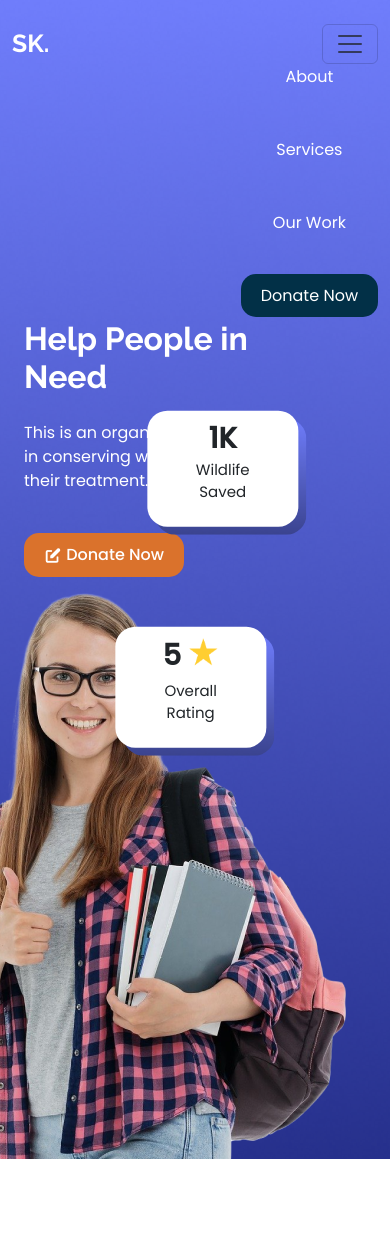
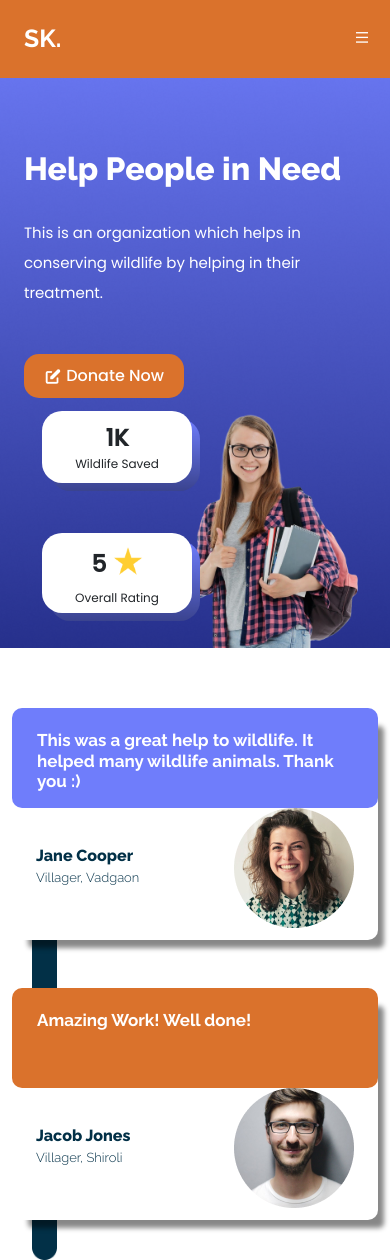
Before and after one commit to Vikash8541/demo, a plain HTML site: page index.html in a window 390 px wide. Shown: the top 1260 px of the page. Drawn offline with nearby package versions, Linux system fonts and the light colour scheme.

Commit message:
Final Commit

```diff
--- a/index.html
+++ b/index.html
@@ -10,6 +10,7 @@
     <link
         href="https://fonts.googleapis.com/css2?family=Poppins:wght@100;200;300;400;500&family=Raleway:wght@100;200;300;500;600;700;800&display=swap"
         rel="stylesheet">
+    <link href="https://cdn.jsdelivr.net/npm/remixicon@3.7.0/fonts/remixicon.css" rel="stylesheet">
     <link rel="stylesheet" href="style.css">
 </head>
 
@@ -18,7 +19,7 @@
     <div class="wrapper">
 
         <!-- Header work start -->
-        <!-- <header class="bg-primary d-flex align-items-center justify-content-center py-4">
+        <header class="d-flex align-items-center justify-content-center py-4">
             <div class="container row align-items-center justify-content-between">
                 <div class="col-lg-6 col-md-6 col-sm-12">
                     <div class="logo">
@@ -26,7 +27,7 @@
                     </div>
                 </div>
                 <ul
-                    class="col-lg-6 col-md-6 col-sm-12 nav-links list-unstyled align-items-center justify-content-center gap-5 d-flex">
+                    class="col-lg-6 col-md-6 col-sm-12 nav-links list-unstyled align-items-center justify-content-center gap-5">
                     <li><a href="#">About</a></li>
                     <li><a href="#">Services</a></li>
                     <li><a href="#">Our Work</a></li>
@@ -34,48 +35,25 @@
                 </ul>
             </div>
 
-        </header> -->
+            <!-- Responsive work start -->
+            <ul class="nav-links-res list-unstyled align-items-center justify-content-center gap-5">
+                <li><a href="#">About</a></li>
+                <li><a href="#">Services</a></li>
+                <li><a href="#">Our Work</a></li>
+                <li><a href="#" class="donate-btn" style="background-color: #DA722C;">Enroll Now</a></li>
+            </ul>
+            <a href="#"><i class="ri-menu-line toggle-btn"></i></a>
+            <!-- Responsive work end -->
+        </header>
 
-        <nav class="navbar navbar-expand-lg py-4 position-fixed top-0 left-0 w-100" style="z-index: 999 !important;">
-            <div class="container-fluid">
-                <div class="logo">
-                    <h2>SK.</h2>
-                </div>
-                <button class="navbar-toggler" type="button" data-bs-toggle="collapse" data-bs-target="#navbarNav"
-                    aria-controls="navbarNav" aria-expanded="false" aria-label="Toggle navigation">
-                    <span class="navbar-toggler-icon"></span>
-                </button>
-                <div class="collapse navbar-collapse" id="navbarNav" style="    display: flex;
-              align-items: center;
-              justify-content: end;
-              gap: 45px;">
-                    <ul
-                        class="navbar-nav nav-links list-unstyled align-items-center justify-content-center gap-5 d-flex">
-                        <li>
-                            <a aria-current="page" href="#">About</a>
-                        </li>
-                        <li>
-                            <a href="#">Services</a>
-                        </li>
-                        <li>
-                            <a href="#">Our Work</a>
-                        </li>
-                        <li>
-                            <a href="#" class="donate-btn text-white">Donate Now</a>
-                        </li>
-                    </ul>
-                </div>
-            </div>
-        </nav>
+        <!--======================== Header work end ===========================-->
 
-        <!-- Header work end -->
+        <!--================================ Banner work start ================================-->
 
-        <!-- Banner work start -->
         <div class="banner container-fluid align-items-center justify-content-center d-flex">
             <div class="container row">
                 <div class="col-lg-6 col-md-6 col-sm-12">
-                    <div
-                        class="text-banner align-items-start justify-content-start text-white gap-4 d-flex flex-column">
+                    <div class="text-banner align-items-start justify-content-start text-white d-flex flex-column">
                         <h3>Help People in Need</h3>
                         <p>This is an organization which helps in conserving wildlife by helping in their treatment.</p>
                         <a href="#" class="donate-btn donate-btn-2" style="background-color: #DA722C;"><img
@@ -83,7 +61,7 @@
                     </div>
                 </div>
                 <div class="col-lg-6 col-md-6 col-sm-12">
-                    <div class="girimg align-items-end justify-content-end d-flex">
+                    <div class="girlimg align-items-end justify-content-end d-flex">
                         <img src="./Img/hero-image1.png" alt="...">
                     </div>
                 </div>
@@ -101,34 +79,20 @@
             </div>
         </div>
 
-        <!-- Banner work end -->
+        <!-- =============================Banner work end =================================-->
 
-        <!-- Testimonial work start -->
+        <!-- ==============================Testimonial work start================================ -->
         <div class="testimonial contianer-fluid align-items-center justify-content-center d-flex">
-            <div class="container row">
+            <div class="container">
+                <div class="row">
                     <div class="col-lg-6 col-md-6 col-sm-12">
-                    <!-- <div class="feedback">
-                        <div class="feedbox">
-                            <div class="review">
-                                <h5>This was a great help to wildlife. It helped many wildlife animals. Thank you :)</h5>
-                                <div class="test-img d-flex align-items-center justify-content-between">
-                                    <div class="names ">
-                                        <h5>Jane Cooper</h5>
-                                        <p>Villager, Vadgaon</p>
-                                    </div>
-                                    <img src="./Img/TestimonialImage.png" alt="...">
-                                </div>
-                            </div>
-                        </div>
-                    </div> -->
-                    <!-- <div class="feedbox"> -->
-                        <!-- <div class="feedback"> -->
+                        <div class="feedback-bar">
                             <div class="review d-flex align-items-start justify-content-start flex-column mb-5">
                                 <div class="text-h2">
-                                    <h2 class="mb-4">This was a great help to wildlife. It helped many wildlife animals.
+                                    <h2>This was a great help to wildlife. It helped many wildlife animals.
                                         Thank you :)</h2>
                                 </div>
-                                <div class="data d-flex align-items-center justify-content-between gap-4 px-4">
+                                <div class="data w-100 d-flex align-items-center justify-content-between gap-4 px-4">
                                     <div class="names">
                                         <div>
                                             <h5>Jane Cooper</h5>
@@ -144,9 +108,9 @@
                             </div>
                             <div class="review d-flex align-items-start justify-content-start flex-column">
                                 <div class="text-h2">
-                                    <h2 class="mb-4">Amazing Work! Well done!</h2>
+                                    <h2>Amazing Work! Well done!</h2>
                                 </div>
-                                <div class="data d-flex align-items-center justify-content-between gap-4 px-4">
+                                <div class="data w-100 d-flex align-items-center justify-content-between gap-4 px-4">
                                     <div class="names">
                                         <div>
                                             <h5>Jacob Jones</h5>
@@ -160,13 +124,13 @@
                                     </div>
                                 </div>
                             </div>
-                        <!-- </div> -->
-                    <!-- </div> -->
                         </div>
+                    </div>
+
                     <div class="col-lg-6 col-md-6 col-sm-12">
                         <div
-                        class="member-text text-banner  align-items-start justify-content-start text-black d-flex flex-column gap-4">
-                        <h3 style="font-weight:bolder;">What our members say</h3>
+                            class="member-text text-banner  align-items-start justify-content-start text-black d-flex flex-column">
+                            <h3 style="font-weight:1000;">What our members say</h3>
 
                             <p>All the Wildlife have equal chances to live their free lives.
                                 Save Environment. Save Forests. Save Wildlife</p>
@@ -176,11 +140,12 @@
                     </div>
                 </div>
             </div>
+        </div>
 
 
 
 
-        <!-- Testimonial work end -->
+        <!-- ======================================Testimonial work end ============================================-->
     </div>
 
 
--- a/style.css
+++ b/style.css
@@ -22,6 +22,11 @@ h1,h2,h3,h4,h5,h6{
     --darkblue :#023047;
     --lightblue:#6F7DFB;
 }
+img{
+    max-width: 100%;
+    height: auto;
+    object-fit: cover;
+}
 .wrapper{
     overflow: hidden;
 }
@@ -37,13 +42,27 @@ header{
     left: 0;
     width: 100%;
     z-index: 999 !important;
+    background: var(--orange);
+}
+header .toggle-btn{
+    position: absolute;
+    z-index: 999 !important;
+    right: 20px;
+    top: 25px;
+    color: var(--white);
+}
+.nav-links-res{
+    display: none;
+}
+.nav-links{
+    display: flex;
 }
 .logo h2{
  color: var(--white);
  font-family: var(--raleway);
  font-weight: bold;
 }
-.nav-links a{
+.nav-links a,.nav-links-res a{
     color: var(--white);
     font-family: var(--poppins);
     font-size: 16px;
@@ -54,6 +73,9 @@ header{
     padding: 10px 20px;
     border-radius: 15px;
 }
+.toggle-btn{
+    display: none;
+}
 
     /* ================Header work end======================== */
 
@@ -61,7 +83,7 @@ header{
 .banner{
     background: url(./Img/Rectangle\ 9.png) no-repeat center;
     background-size: cover;
-    padding: 140px 0 0 0;
+    padding: 230px 0 0 0;
     position: relative;
     top: 0;
 }
@@ -71,31 +93,36 @@ header{
     color: var(--white);
 }
 .text-banner{
-    padding-top: 180px;
-    padding-right: 50px;
+    padding-top: 30px;
+    padding-right: 80px;
+    gap: 30px;
 }
 .text-banner h3{
     font-family: var(--raleway);
-    font-weight: bold;
-    font-size: clamp(2rem, 6vw, 3rem);
+    font-weight: 900;
+    font-size: clamp(2rem, 5vw, 3.7rem);
 }
 .text-banner p{
     font-family: var(--poppins);
     font-weight: normal;
-    font-size: 16px;
+    font-size: 15px;
+    padding-right: 83px;
+    line-height: 2;
 }
 
 .rewards{
     position: absolute;
-    top: 50%;
-    left: 53%;
+    top: 65%;
+    left: 51%;
     transform: translate(-50% ,-50%);
-    gap: 100px;
+    gap: 170px;
 }
 .rewardbox{
     position: relative;
     background-color: var(--white);
-    padding: 7px 40px;
+    padding: 10px 30px;
+    height: 90px;
+    width: 206px;
     border-radius: 20px;
 
 }
@@ -114,8 +141,8 @@ header{
 .rewardbox h5{
     text-align: center;
     font-family: var(--poppins);
-    font-weight: bold;
-    font-size: 1.8rem;
+    font-weight: bolder;
+    font-size: clamp(.8rem, 6vw, 1.8rem);
     margin-top: 3px;
     margin-bottom: 3px;
 }
@@ -124,13 +151,19 @@ header{
     font-family: var(--poppins);
     font-weight: normal;
     font-size: 15px;
+    margin-bottom: 0;
 
 }
 .rewardbox:nth-child(1){
-    margin-left: 2rem;
+    margin-left: 2.8rem;
 }
 .rewardbox:nth-child(2){
+    height: 80px;
     margin-right: 2rem;
+}
+.girlimg {
+    width: auto;
+    height: auto;
 }
     /* ================Banner work end======================== */
 
@@ -138,70 +171,72 @@ header{
 .testimonial{
     padding: 150px 0;
 }
-.feedback{
+.text-h2{
     background-color: var(--lightblue);
-}
-.feedbox{
-    position: relative;
-    height: 100%;
-    width: 30px;
-    isolation: isolate;
-}
-.feedbox::after{
-    background: url(./Img/Rectangle12.png) no-repeat left;
-    background-size: cover;
-    height: 100%;
-    position: absolute;
-    border-radius: 40px;
-    display: flex;
-    align-items: center;
-    justify-content: center;
-}
-.review{
+    padding: 22px 25px;
+    border-radius: 10px;
+    width: 100%;
+    height: auto;
 
 }
 .text-h2 h2{
-    /* padding: 40px 30px; */
     height: 40px;
-    border-radius: 10px;
-    /* background-color: var(--lightblue); */
     color: var(--white);
-    font-size: 16px;
-    padding: 20px 10px;
+    font-size: 17px;
+    font-weight: 700;
+    font-family: var(--raleway);
 }
-.feedback{
-    width: 100%;
-}
-.data{
-    margin-top: 2rem;
-    border-radius: 10px;
-    -webkit-box-shadow: 11px 13px 5px -5px rgba(0,0,0,0.47);
-    -moz-box-shadow: 11px 13px 5px -5px rgba(0,0,0,0.47);
-box-shadow: 11px 13px 5px -5px rgba(0,0,0,0.47);
-background-color: var(--white);
-    width: 100%;
-    height: auto;
-}
+.feedback-bar{
+    position: relative;
+    /* overflow: hidden; */
+
+ }
+ .feedback-bar::after{
+     z-index: -1;
+     content: '';
+     position: absolute;
+     top: 0;
+     left: 20px;
+     background:url(./Img/Rectangle12.png) no-repeat left;
+     background-size: 25px;
+     border-radius: 30px;
+     height: 120%;
+     width: 100%;
+ }
+
 .review{
     width: 80%;
     height: auto;
-    /* height: 100%;
-    width: 100%;
-    position: absolute;
-    top: 0;
-    left: 20px; */
+
+    -webkit-box-shadow: 11px 13px 5px -5px rgba(0,0,0,0.47);
+    -moz-box-shadow: 11px 13px 5px -5px rgba(0,0,0,0.47);
+    box-shadow: 11px 13px 5px -5px rgba(0,0,0,0.47);
+    background-color: var(--white);
     border-radius: 10px;
-    background-color: var(--lightblue);
 }
-/* .review{
-    position: absolute;
-    background-color: var(--lightblue-);
-    padding: 100px 20px;
+.review:nth-child(2) .text-h2{
+    background-color: var(--orange);
 }
-.names{
-    background-color: var(--orange);
-} */
 
+.member-text p{
+    font-weight: 500;
+    padding-right: 170px;
+    line-height: 1.8;
+    letter-spacing: .6px;
+}
+.names div h5{
+    font-size: 18px;
+    font-weight: 1000;
+    color: var(--darkblue);
+    font-family: var(--raleway);
+    margin-bottom: 3px;
+}
+.names div p{
+    font-size: 15px;
+    font-weight: 300;
+    color: var(--darkblue);
+    font-family: var(--raleway);
+}
 
 
 
@@ -213,13 +248,81 @@ background-color: var(--white);
     /* ================media quries work start======================== */
 
 @media (max-width: 768px) {
+    .nav-links-res{
+        position: fixed;
+        display: flex !important;
+        top: 0;
+        right: -100%;
+        flex-direction: column;
+        justify-content: center;
+        align-items: center;
+        gap: 30px !important;
+        height: 100%;
+        width: 100%;
+        background-color: #000;
+        transition: all 0.5s ease;
+    }
     .nav-links{
-        display: flex;
-        align-items: center;
-        justify-content:
-        center;
-        flex-direction: column;
+        display: none;
     }
+    .nav-links-res.active{
+        right: 0;
+    }
+    .toggle-btn{
+        display: inline-block;
+    }
+
+    /* ==================Banner work start============================= */
+    .banner{
+        padding-top: 150px;
+        padding-bottom: 0px;
+    }
+    .text-banner{
+        padding: 0;
+        margin-bottom: 10px;
+    }
+    .text-banner p{
+        padding-right: 0;
+    }
+    .girlimg img{
+        width: auto;
+        height: 240px;
+    }
+    .rewardbox{
+        height: auto;
+        width: 150px;
+    margin: 0 0 0 0 !important;
+    }
+    .rewards{
+    left: 30%;
+    top: 79%;
+    gap: 50px;
+    }
+    .rewardbox p{
+        font-size: 12px;
+    }
+    .feedback-bar{
+        margin-bottom: 2rem;
+    }
+    .review{
+        width: 100%;
+    }
+    .text-h2{
+        height: 100px;
+    }
+    .member-text{
+        margin-top: 2rem;
+    }
+    .testimonial{
+        padding: 60px 0;
+    }
+    .names div h5{
+        font-size: 16px;
+    }
+    .names div p{
+        font-size: 13px;
+    }
+    /* ==================Banner work end============================= */
 }
 
     /* ================media quries work end======================== */
```
Also changed, not shown: main.js (+8 -0 lines). Lines whose indentation alone changed are shown as unchanged.
